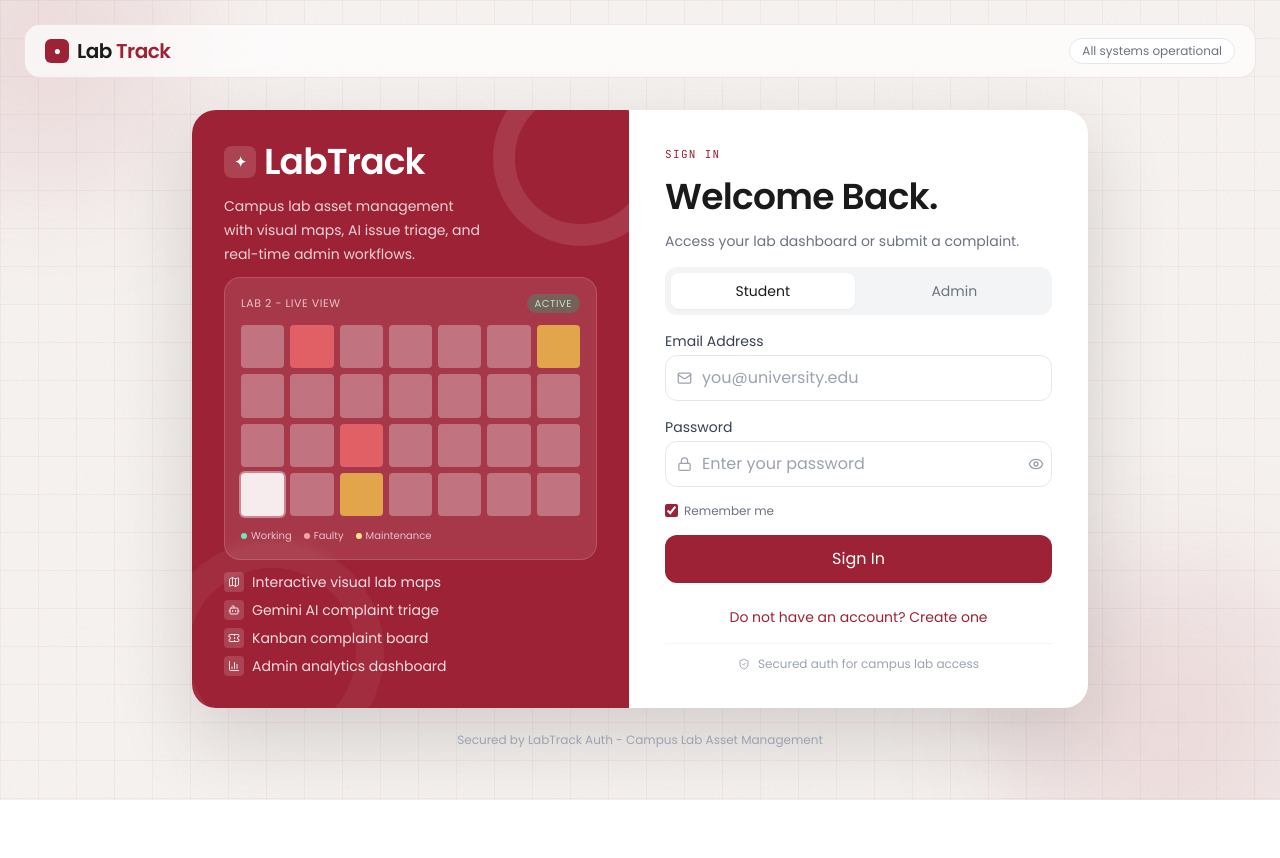
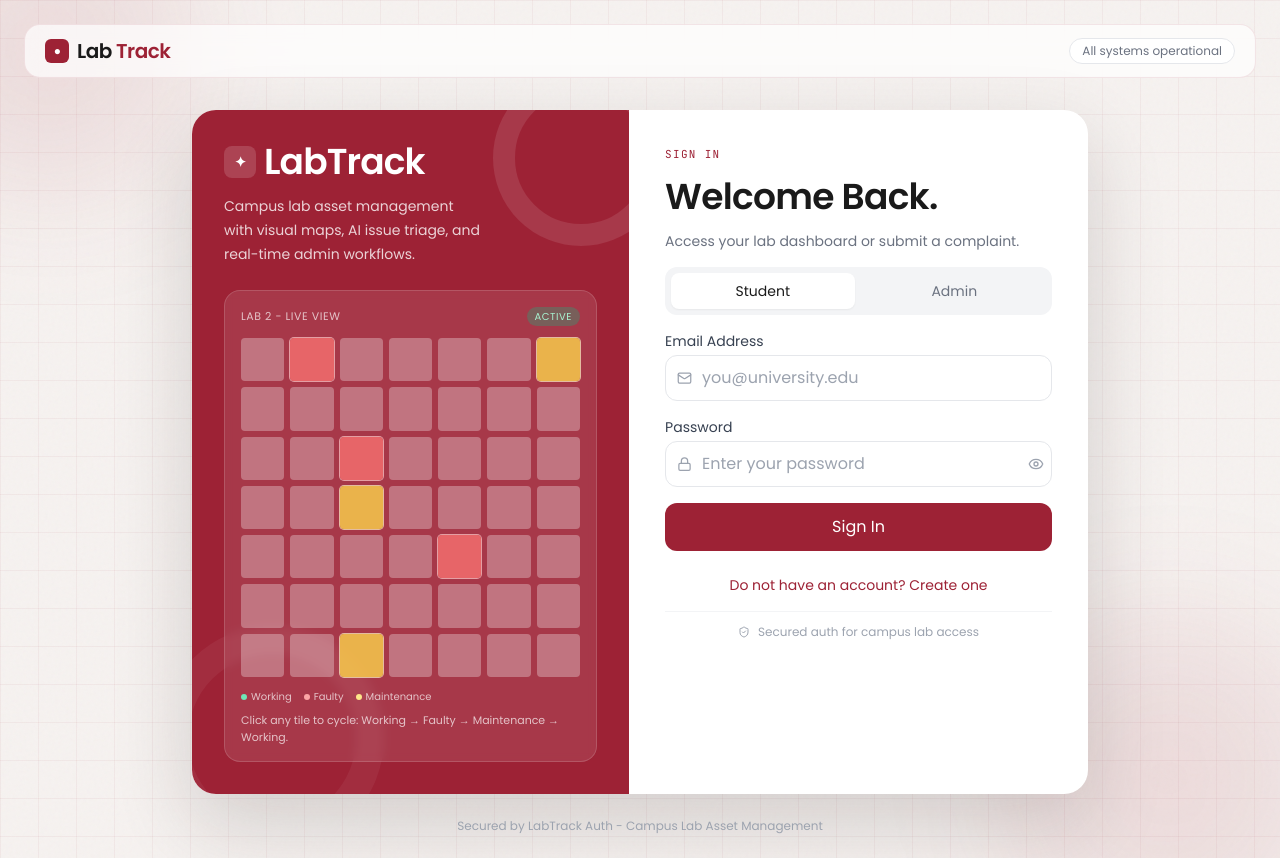
Before and after one commit to sidcodes2727/LabTrack, a React (Vite) app in the folder frontend/: page /login in a window 1280 px wide. Before the commit the page ends 800 px from the top, so only its background shows below. Built offline with nearby package versions, Linux system fonts and the light colour scheme.

Commit message:
feat: made the lab map on signin page  interactive

```diff
--- a/frontend/src/pages/LoginPage.jsx
+++ b/frontend/src/pages/LoginPage.jsx
@@ -1,8 +1,16 @@
 import { useState } from 'react';
 import { motion } from 'framer-motion';
 import toast from 'react-hot-toast';
-import { ShieldCheck, Lock, Mail, User, Eye, EyeOff, Map, Bot, Ticket, BarChart3, CircleCheckBig } from 'lucide-react';
+import { ShieldCheck, Lock, Mail, User, Eye, EyeOff, CircleCheckBig } from 'lucide-react';
 import { api } from '../lib/api';
+
+const TOTAL_LAB_SEATS = 49;
+
+const cycleSeatState = (state) => {
+  if (state === 'normal') return 'faulty';
+  if (state === 'faulty') return 'maintenance';
+  return 'normal';
+};
 
 export default function LoginPage({ onAuth }) {
   const [mode, setMode] = useState('login');
@@ -14,11 +22,21 @@ export default function LoginPage({ onAuth }) {
   });
   const [loading, setLoading] = useState(false);
   const [showPassword, setShowPassword] = useState(false);
-  const [rememberMe, setRememberMe] = useState(true);
   const [authSuccess, setAuthSuccess] = useState(false);
+  const [labSeatStates, setLabSeatStates] = useState(() =>
+    Array.from({ length: TOTAL_LAB_SEATS }, (_, i) => {
+      if (i === 1 || i === 16 || i === 32) return 'faulty';
+      if (i === 6 || i === 23 || i === 44) return 'maintenance';
+      return 'normal';
+    })
+  );
 
   const handleChange = (e) => {
     setForm((prev) => ({ ...prev, [e.target.name]: e.target.value }));
+  };
+
+  const handleSeatClick = (seatIndex) => {
+    setLabSeatStates((prev) => prev.map((state, idx) => (idx === seatIndex ? cycleSeatState(state) : state)));
   };
 
   const handleSubmit = async (e) => {
@@ -97,7 +115,7 @@ export default function LoginPage({ onAuth }) {
         className="relative z-10 mx-auto max-w-4xl overflow-hidden rounded-3xl bg-white shadow-[0_30px_80px_rgba(34,19,19,0.16)]"
       >
         <div className="grid md:grid-cols-[1fr_1.05fr]">
-          <div className="relative hidden overflow-hidden bg-accent p-8 text-white md:flex md:flex-col md:justify-between">
+          <div className="relative hidden overflow-hidden bg-accent p-8 text-white md:flex md:flex-col">
             <div className="absolute -right-10 -top-10 h-44 w-44 rounded-full border-[22px] border-white/10" />
             <div className="absolute -bottom-14 -left-8 h-56 w-56 rounded-full border-[28px] border-white/5" />
 
@@ -111,30 +129,41 @@ export default function LoginPage({ onAuth }) {
               </p>
             </div>
 
-            <div className="relative z-10 rounded-2xl border border-white/15 bg-white/10 p-4 backdrop-blur-sm">
+            <div className="relative z-10 mt-6 flex min-h-[390px] flex-1 flex-col rounded-2xl border border-white/15 bg-white/10 p-4 backdrop-blur-sm">
               <div className="mb-3 flex items-center justify-between text-[11px] uppercase tracking-wider text-white/70">
                 <span>Lab 2 - Live View</span>
                 <span className="rounded-full bg-emerald-500/30 px-2 py-0.5 text-[10px] text-emerald-200">Active</span>
               </div>
+
               <div className="grid grid-cols-7 gap-1.5">
-                {Array.from({ length: 28 }).map((_, i) => {
-                  const marker = i === 1 || i === 16 ? 'bg-red-400/70' : i === 6 || i === 23 ? 'bg-amber-300/70' : i === 21 ? 'bg-white/90 ring-2 ring-white/40' : 'bg-white/30';
-                  return <div key={i} className={`aspect-square rounded-[4px] ${marker}`} />;
+                {labSeatStates.map((state, i) => {
+                  const marker =
+                    state === 'faulty'
+                      ? 'bg-red-400/80 ring-1 ring-red-200/70'
+                      : state === 'maintenance'
+                        ? 'bg-amber-300/80 ring-1 ring-amber-100/70'
+                        : 'bg-white/30 hover:bg-white/45';
+
+                  return (
+                    <button
+                      key={i}
+                      type="button"
+                      onClick={() => handleSeatClick(i)}
+                      aria-label={`Seat ${i + 1} status ${state}`}
+                      className={`aspect-square rounded-[4px] transition ${marker}`}
+                    />
+                  );
                 })}
               </div>
+
               <div className="mt-3 flex items-center gap-3 text-[10px] text-white/70">
                 <span className="inline-flex items-center gap-1"><span className="h-1.5 w-1.5 rounded-full bg-emerald-300" /> Working</span>
                 <span className="inline-flex items-center gap-1"><span className="h-1.5 w-1.5 rounded-full bg-red-300" /> Faulty</span>
                 <span className="inline-flex items-center gap-1"><span className="h-1.5 w-1.5 rounded-full bg-amber-200" /> Maintenance</span>
               </div>
+
+              <p className="mt-2 text-[11px] text-white/70">Click any tile to cycle: Working &rarr; Faulty &rarr; Maintenance &rarr; Working.</p>
             </div>
-
-            <ul className="relative z-10 space-y-2 text-sm text-white/85">
-              <li className="flex items-center gap-2"><span className="grid h-5 w-5 place-items-center rounded bg-white/15"><Map size={12} /></span>Interactive visual lab maps</li>
-              <li className="flex items-center gap-2"><span className="grid h-5 w-5 place-items-center rounded bg-white/15"><Bot size={12} /></span>Gemini AI complaint triage</li>
-              <li className="flex items-center gap-2"><span className="grid h-5 w-5 place-items-center rounded bg-white/15"><Ticket size={12} /></span>Kanban complaint board</li>
-              <li className="flex items-center gap-2"><span className="grid h-5 w-5 place-items-center rounded bg-white/15"><BarChart3 size={12} /></span>Admin analytics dashboard</li>
-            </ul>
           </div>
 
           <div className="relative">
@@ -216,13 +245,6 @@ export default function LoginPage({ onAuth }) {
                 </div>
               </label>
 
-              <div className="-mt-1 flex items-center text-xs text-gray-500">
-                <label className="inline-flex items-center gap-1.5">
-                  <input type="checkbox" checked={rememberMe} onChange={(e) => setRememberMe(e.target.checked)} className="accent-[#9d2235]" />
-                  Remember me
-                </label>
-              </div>
-
               <button
                 className="w-full rounded-xl bg-accent px-4 py-3 font-medium text-white transition hover:-translate-y-0.5 hover:shadow-lg disabled:opacity-60"
                 disabled={loading || authSuccess}
```
